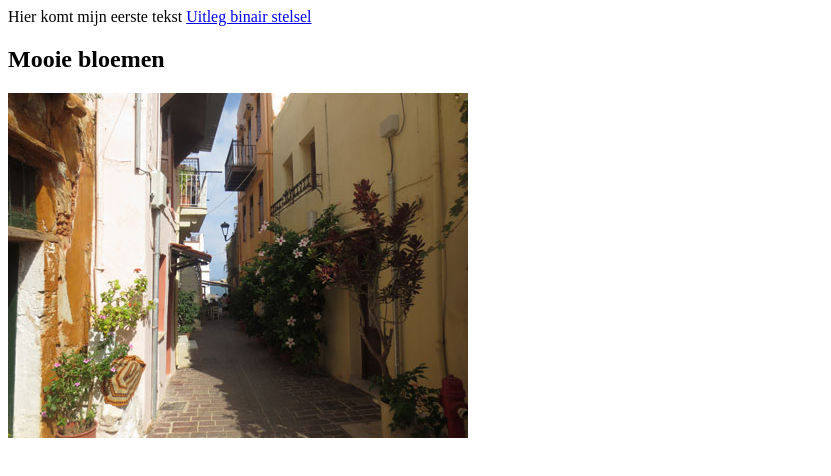
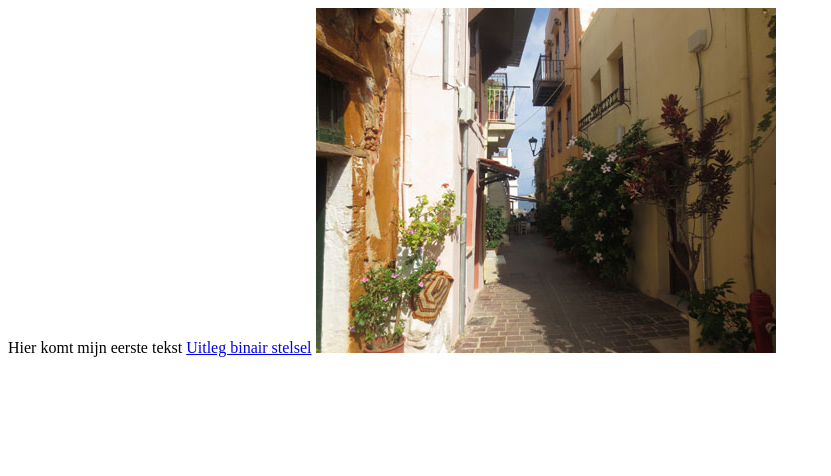
Before and after one commit to TijnVanDeHoef/TijnVanDeHoef.github.io, a plain HTML site: page index.html in a window 1280 px wide. Shown: the whole page, without its empty margins (0-831 px from the left). Drawn offline with Linux system fonts and the light colour scheme.

Commit message:
Update index.html

```diff
--- a/index.html
+++ b/index.html
@@ -9,7 +9,7 @@
     Hier komt mijn eerste tekst
 
     <a href="binairstelsel.html">Uitleg binair stelsel</a>
-    <h2>Mooie bloemen</h2>
+
 <img src="img_chania.jpg" alt="Flowers in Chania" width="460" height="345">
   </body>
 </html>
```
